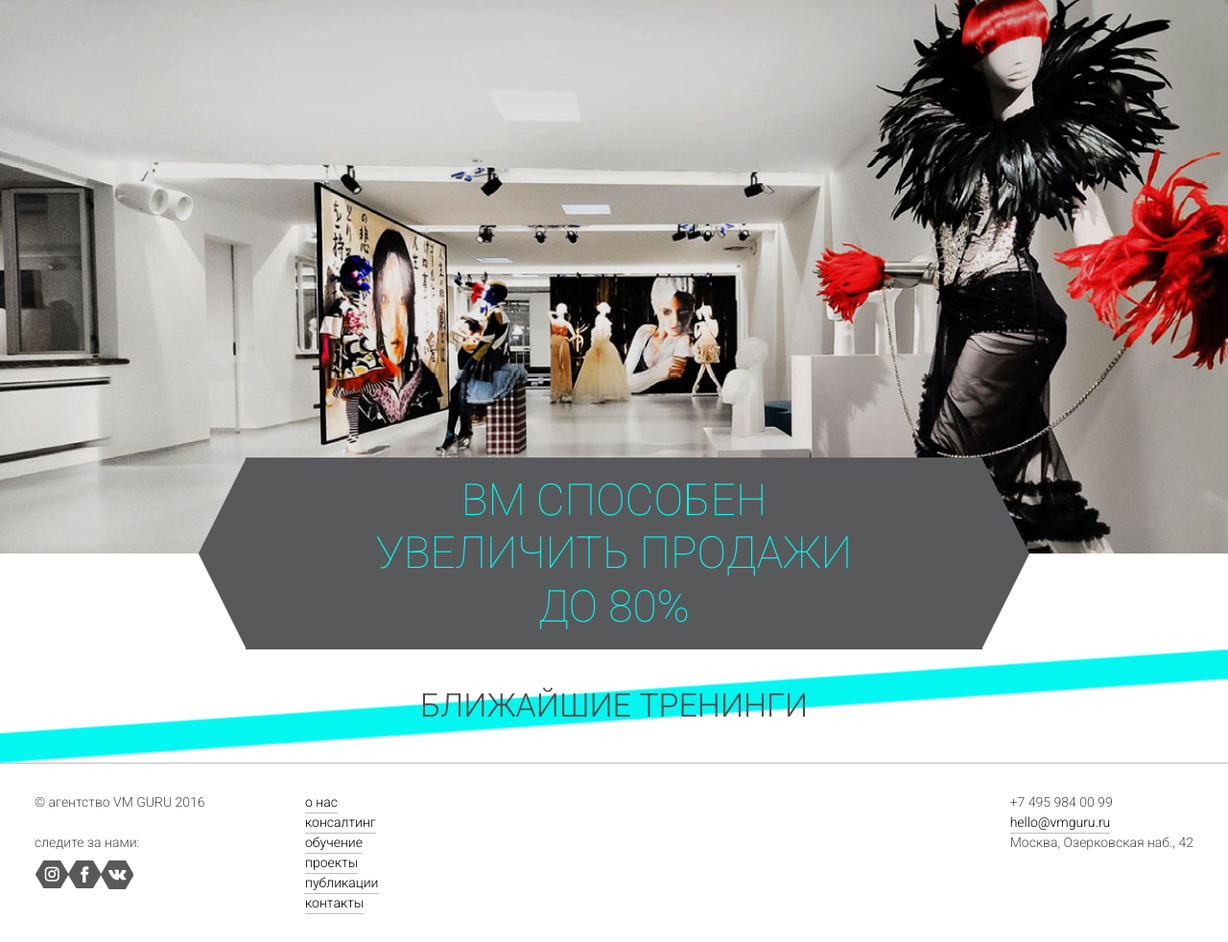
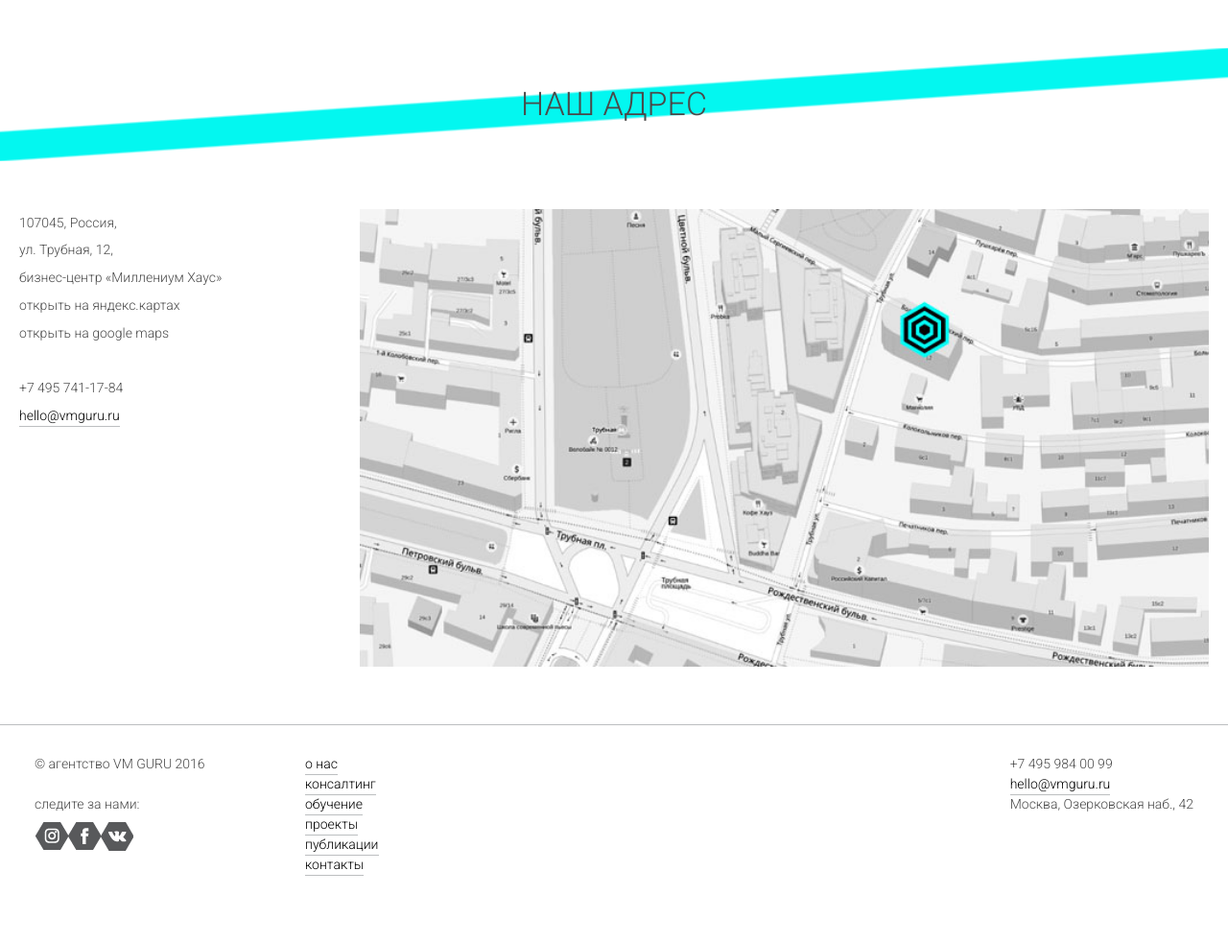
Before and after one commit to qborreda/vmguru, a PHP site: page /contact.html in a window 1280 px wide. Shown: the part 210-1192 px from the top of the page at 96% size. After the commit the page ends 1123 px from the top, so only its background shows below. Run offline with PHP 8.4, Linux system fonts and the light colour scheme; style sheets or scripts are compiled from the project's sources; some libraries are stand-ins or nearby versions.

Commit message:
Structure reorganization & Contact page initial

```diff
--- a/_scss/mixins/_mixins.scss
+++ b/_scss/mixins/_mixins.scss
@@ -1,11 +1,9 @@
 @import "_clearfix.scss";
 @import "_prefixer.scss";
 
-// @import "_media-queries.scss";
 @import "_mq.scss";
 @import "_grid-column.scss";
 @import "_flexbox.scss";
-// @import "_flexbox-calc.scss";
 
 @import "_font-face.scss";
 @import "_web-fonts.scss";
--- /dev/null
+++ b/_scss/organisms/_contact-section1.scss
@@ -0,0 +1,46 @@
+.contact-section1 {
+
+  @include display_flex();
+  @include flex_flex-wrap(wrap);
+  @include flex_flex-direction(row);
+  @include flex_justify-content(space-between);
+  padding: 25px 10px;
+  line-height: 1.8rem;
+
+  @include mq($from: tablet) {
+    padding: 50px 20px;
+  }
+
+  a {
+    color: $BLACK;
+    padding-bottom: 3px;
+    text-decoration: none;
+    border-bottom: 1px solid $DETAIL-GREY;
+  }
+
+  .contact-text {
+    @include flex_flex(1 0 auto);
+    font-size: $H4-SIZE;
+    font-weight: 300;
+    order: 2;
+  }
+
+  .contact-map {
+    @include flex_flex(1 1 auto);
+    order: 1;
+
+    img {
+      width: 100%;
+    }
+  }
+
+  @include mq($from: tablet, $until: desktop) {
+    .contact-text { order: 1;}
+  }
+
+  @include mq($from: desktop) {
+    @include flex_justify-content(center);
+    .contact-text { order: 1;}
+    .contact-map { order: 2; }
+  }
+}
--- a/_scss/organisms/_header.scss
+++ b/_scss/organisms/_header.scss
@@ -103,9 +103,7 @@
   &.floated {
     background-color: rgba(255,255,255,0.9);
     padding: 10px 20px;
-    -webkit-box-shadow: 0px 5px 10px 0px rgba(199,199,199,0.5);
-    -moz-box-shadow: 0px 5px 10px 0px rgba(199,199,199,0.5);
-    box-shadow: 0px 5px 10px 0px rgba(199,199,199,0.5);
+    @include box-shadow(0px 5px 10px 0px rgba(199,199,199,0.5));
 
     .main-nav { margin-bottom: 0; }
     .logo img { width: 70px; }
--- a/_scss/organisms/_section1.scss
+++ b/_scss/organisms/_home-section1.scss
@@ -1,4 +1,4 @@
-.section1 {
+.home-section1 {
   position: relative;
   padding-bottom: 100px;
 
--- a/_scss/organisms/_section2.scss
+++ b/_scss/organisms/_home-section2.scss
@@ -1,4 +1,4 @@
-.section2 {
+.home-section2 {
   padding: 25px 10px;
   line-height: 1.8rem;
 
@@ -6,7 +6,7 @@
     padding: 50px 20px;
   }
 
-  .section2-texts {
+  &-texts {
     @include display_flex();
     @include flex_flex-wrap(wrap);
     @include flex_flex-direction(row);
--- a/_scss/organisms/_section3.scss
+++ b/_scss/organisms/_home-section3.scss
@@ -1,4 +1,4 @@
-.section3 {
+.home-section3 {
   padding: 25px 10px;
   line-height: 1.8rem;
 
--- a/_scss/organisms/_section4.scss
+++ b/_scss/organisms/_home-section4.scss
@@ -1,4 +1,4 @@
-.section4 {
+.home-section4 {
   padding: 25px 10px;
   line-height: 1.8rem;
 
--- a/_scss/organisms/_organisms.scss
+++ b/_scss/organisms/_organisms.scss
@@ -1,7 +1,15 @@
+// HEADER Common
 @import "_header.scss";
 
-@import "_section1.scss";
-@import "_section2.scss";
-@import "_section3.scss";
-@import "_section4.scss";
+
+// HOME Sections
+@import "_home-section1.scss";
+@import "_home-section2.scss";
+@import "_home-section3.scss";
+@import "_home-section4.scss";
+
+// CONTACT Sections
+@import "_contact-section1.scss";
+
+// FOOTER Common
 @import "_footer.scss";
--- /dev/null
+++ b/_scss/pages/_contact.scss
@@ -0,0 +1,3 @@
+.tmlp-contact {
+  margin-top: 50px;
+}
--- /dev/null
+++ b/_scss/pages/_home.scss
@@ -0,0 +1,3 @@
+.tmlp-home {
+  margin-top: 10px;
+}
--- a/_scss/pages/_pages.scss
+++ b/_scss/pages/_pages.scss
@@ -14,3 +14,8 @@ body {
 
   // border: 1px dotted grey;
 }
+
+
+// Pages
+@import "_home.scss";
+@import "_contact.scss";
--- a/contact.html
+++ b/contact.html
@@ -9,7 +9,7 @@
     <title>VM Guru - Visual Merchandising</title>
 </head>
 
-<body>
+<body class="tmlp-contact">
     <header class="main-header">
         <ul class="main-nav">
             <li><a href="">о нас</a></li>
@@ -36,21 +36,27 @@
         </div>
     </header>
     <div class="wrapper">
-        <section class="section1">
-            <div class="section1-image"></div>
-            <div class="section1-arrow"></div>
-            <div class="section1-footer">
-                <div class="section1-footer-text">
-                    <span>BM способен<br/>
-                    увеличить продажи<br/>
-                    до 80%</span>
-                </div>
+        <div class="stripped-title">
+            <span></span>
+            <p>НАШ АДРЕС</p>
+        </div>
+        <section class="contact-section1">
+            <div class="contact-text">
+                <p>107045, Россия,<br/>
+                ул. Трубная, 12,<br/>
+                бизнес-центр «Миллениум Хаус»<br/>
+                открыть на яндекс.картах<br/>
+                открыть на google maps<br/>
+                <br/>
+                +7 495 741-17-84<br/>
+                <a href="mailto:hello@vmguru.ru">hello@vmguru.ru</a>
+                </p>
+            </div>
+            <div class="contact-map">
+                <img src="imgs/location-map.jpg" alt="">
             </div>
         </section>
-        <div class="stripped-title">
-            <span></span>
-            <p>БЛИЖАЙШИЕ ТРЕНИНГИ</p>
-        </div>
+
         <footer class="footer">
             <div class="footer-copyright">
                 &copy; агентство VM GURU 2016
```
Also changed, not shown: landing.html (+12 -12 lines), imgs/location-map.jpg (added).
